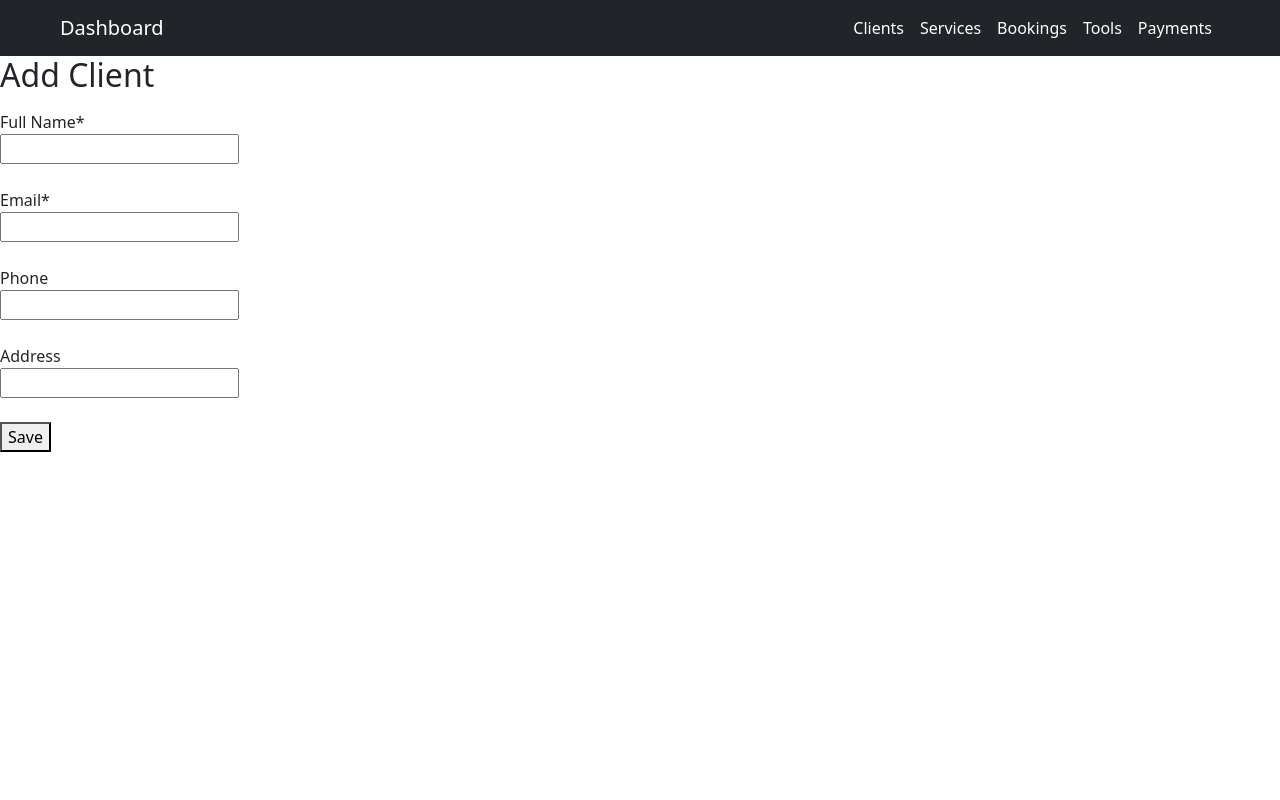
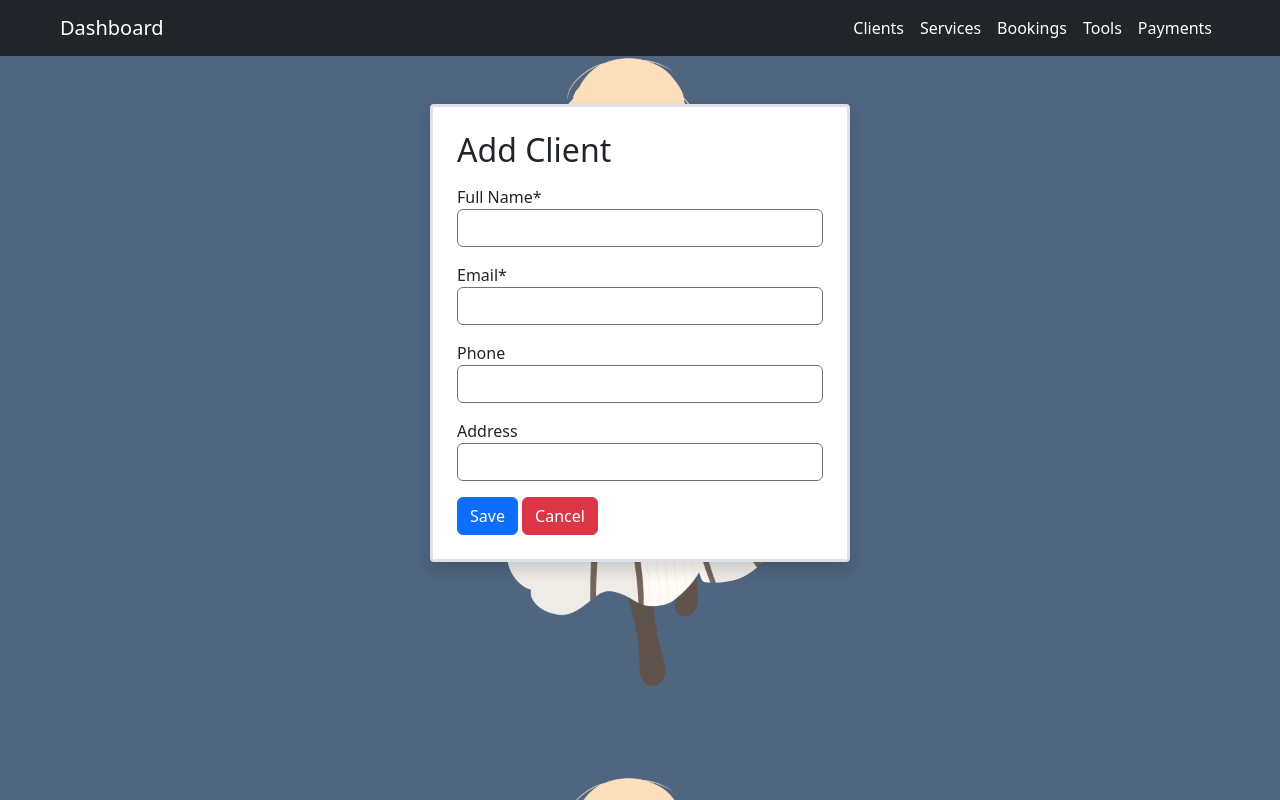
Before and after one commit to kylejavadeocampo/assessment_beginnerthe2nd, a PHP site: page /assessment_beginner/pages/clients_add.php in a window 1280 px wide. Run offline with PHP 8.4, Linux system fonts and the light colour scheme.

Commit message:
new styles

```diff
--- a/index.php
+++ b/index.php
@@ -1,5 +1,6 @@
 <?php
 include "db.php";
+$dir = "http://localhost/assessment_beginner/";
 
 $clients = mysqli_fetch_assoc(mysqli_query($conn, "SELECT COUNT(*) AS c FROM clients"))['c'];
 $services = mysqli_fetch_assoc(mysqli_query($conn, "SELECT COUNT(*) AS c FROM services"))['c'];
@@ -13,8 +14,8 @@ $revenue = $revRow['s'];
 <head>
   <meta charset="utf-8">
   <title>Dashboard</title>
-  <link href="style.css" rel="stylesheet">
   <link href="https://cdn.jsdelivr.net/npm/bootstrap@5.3.8/dist/css/bootstrap.min.css" rel="stylesheet" integrity="sha384-sRIl4kxILFvY47J16cr9ZwB07vP4J8+LH7qKQnuqkuIAvNWLzeN8tE5YBujZqJLB" crossorigin="anonymous">
+  <link rel="stylesheet" href="<?php echo $dir; ?>/style.css">
 
 </head>
 <body>
@@ -24,6 +25,7 @@ $revenue = $revRow['s'];
 
   <!-- top kpis -->
   <div class="row justify-content-evenly">
+
     <!-- client kpi -->
     <div class="col-md-4">
       <div class="card">
@@ -40,6 +42,7 @@ $revenue = $revRow['s'];
         </div>
       </div>
     </div>
+
     <!-- services kpi -->
     <div class="col-md-4">
       <div class="card">
--- a/pages/clients_add.php
+++ b/pages/clients_add.php
@@ -1,5 +1,6 @@
 <?php
 include "../db.php";
+$dir = "http://localhost/assessment_beginner/";
 
 $message = "";
 
@@ -26,28 +27,45 @@ if (isset($_POST['save'])) {
       <meta charset="utf-8">
       <title>Add Client</title>
       <link href="https://cdn.jsdelivr.net/npm/bootstrap@5.3.8/dist/css/bootstrap.min.css" rel="stylesheet" integrity="sha384-sRIl4kxILFvY47J16cr9ZwB07vP4J8+LH7qKQnuqkuIAvNWLzeN8tE5YBujZqJLB" crossorigin="anonymous">
+      <link rel="stylesheet" href="<?php echo $dir; ?>/style.css">
 
   </head>
+
   <body>
     <?php include "../nav.php"; ?>
 
+    <div class="container mt-5">
+      <div class="border border-3 rounded-1 p-4 mx-auto shadow bg-body" style="max-width: 420px">
         <h2>Add Client</h2>
         <p style="color:red;"><?php echo $message; ?></p>
 
         <form method="post">
-  <label>Full Name*</label><br>
-  <input type="text" name="full_name"><br><br>
+          <div>
+            <label>Full Name*</label> <br>
+            <input type="text" name="full_name" class="form-control border-secondary">
+          </div>
 
-  <label>Email*</label><br>
-  <input type="text" name="email"><br><br>
+          <div class="mt-3">
+            <label>Email*</label> <br>
+            <input type="text" name="email" class="form-control border-secondary">
+          </div>
 
-  <label>Phone</label><br>
-  <input type="text" name="phone"><br><br>
+          <div class="mt-3">
+            <label>Phone</label> <br>
+            <input type="text" name="phone" class="form-control border-secondary">
+          </div>
 
-  <label>Address</label><br>
-  <input type="text" name="address"><br><br>
+          <div class="mt-3">
+            <label>Address</label> <br>
+            <input type="text" name="address" class="form-control border-secondary">
+          </div>
 
-  <button type="submit" name="save">Save</button>
+          <button class="mt-3 btn btn-primary" type="submit" name="save">Save</button>
+          <a class="mt-3 btn btn-danger" href="clients_list.php">Cancel</a>
+
         </form>
+      </div>
+    </div>
+
   </body>
 </html>
--- a/style.css
+++ b/style.css
@@ -0,0 +1,19 @@
+#job {
+    background: white url("images/icon.png") repeat-x right;
+    background-size: 300px 300px;
+}
+
+#centerpls {
+    align-items: center;
+    background-color: aqua;
+    color: red;
+}
+
+#inputline {
+    max-width: 200px;
+}
+
+body {
+    background-image: url("images/violet1.png");
+    background-size: cover;
+}
```
Also changed, not shown: nav.php (+0 -10 lines), pages/clients_edit.php (+25 -10 lines), pages/clients_list.php (+15 -5 lines), pages/services_edit.php (+17 -6 lines), pages/services_list.php (+10 -4 lines), images/icon.png (added), images/violet1.png (added). Lines whose indentation alone changed are shown as unchanged.
